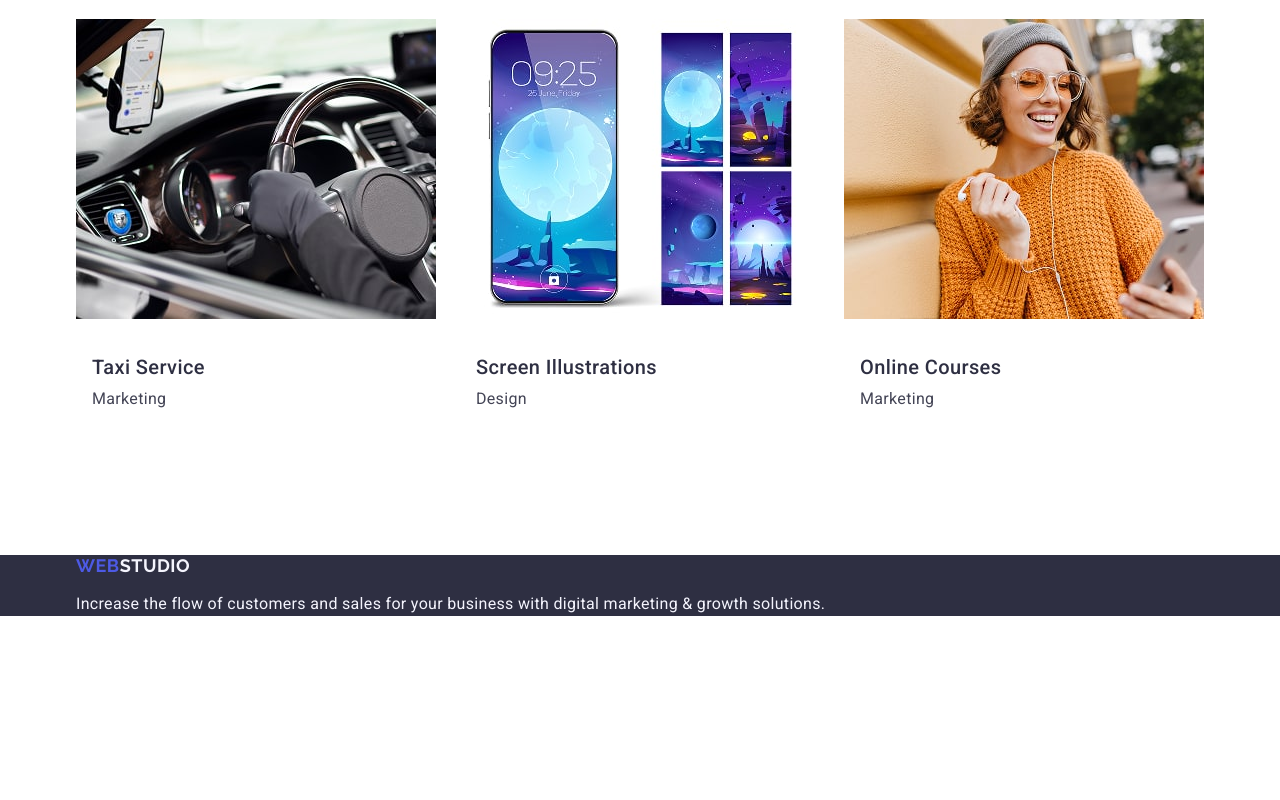
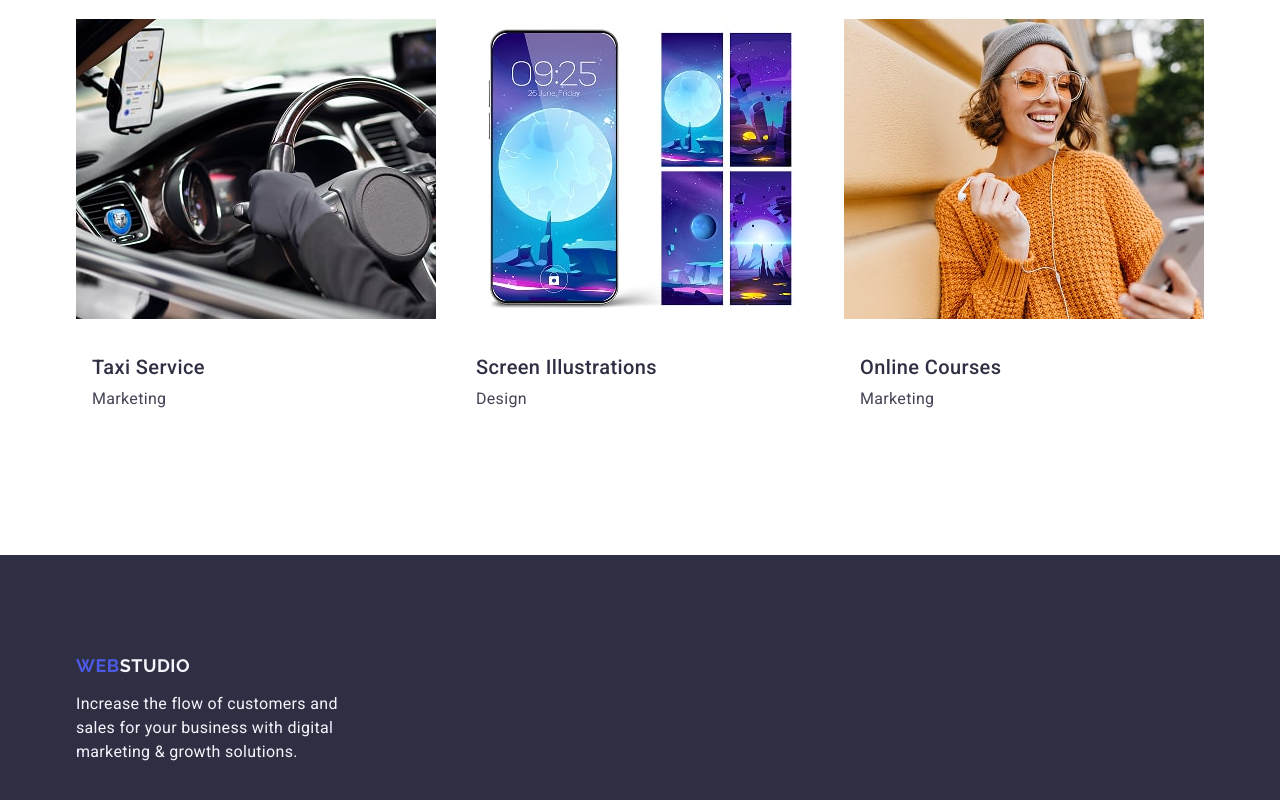
Before and after one commit to MR8484/goit-markup-hw-03, a plain HTML site: page index.html in a window 1280 px wide. Shown: the part 2431-3231 px from the top of the page. Before the commit the page ends 3047 px from the top, so only its background shows below. Drawn offline with nearby package versions, Linux system fonts and the light colour scheme.

Commit message:
add  css footer

```diff
--- a/css/styles.css
+++ b/css/styles.css
@@ -273,7 +273,7 @@ h6 {
   row-gap: 48px;
   column-gap: 24px;
   padding-top: 72px;
-  margin-bottom: 112px;
+  padding-bottom: 112px;
 }
 
 .portfolio-info {
@@ -305,17 +305,19 @@ h6 {
 }
 
 /* --footer-- */
-
 .page-footer {
   background-color: #2e2f42;
+  padding: 100px 0;
 }
 
 .footer-container {
   display: flex;
   flex-direction: column;
   align-items: flex-start;
-  justify-content: center;
   row-gap: 16px;
+  max-width: 1158px;
+  margin: 0 auto;
+  padding-right: 0;
 }
 
 .footer-logo {
@@ -326,12 +328,10 @@ h6 {
   letter-spacing: 0.03em;
   text-transform: uppercase;
   color: #4d5ae5;
-
 }
 
 .footer-logo .logo-part {
   color: #f4f4fd;
-  height: 312px;
 }
 
 .footer-text {
@@ -340,6 +340,7 @@ h6 {
   line-height: 1.5;
   letter-spacing: 0.02em;
   color: #f4f4fd;
-
-
+  max-width: 264px;
+  text-align: left;
+  padding-right: 0;
 }
```
